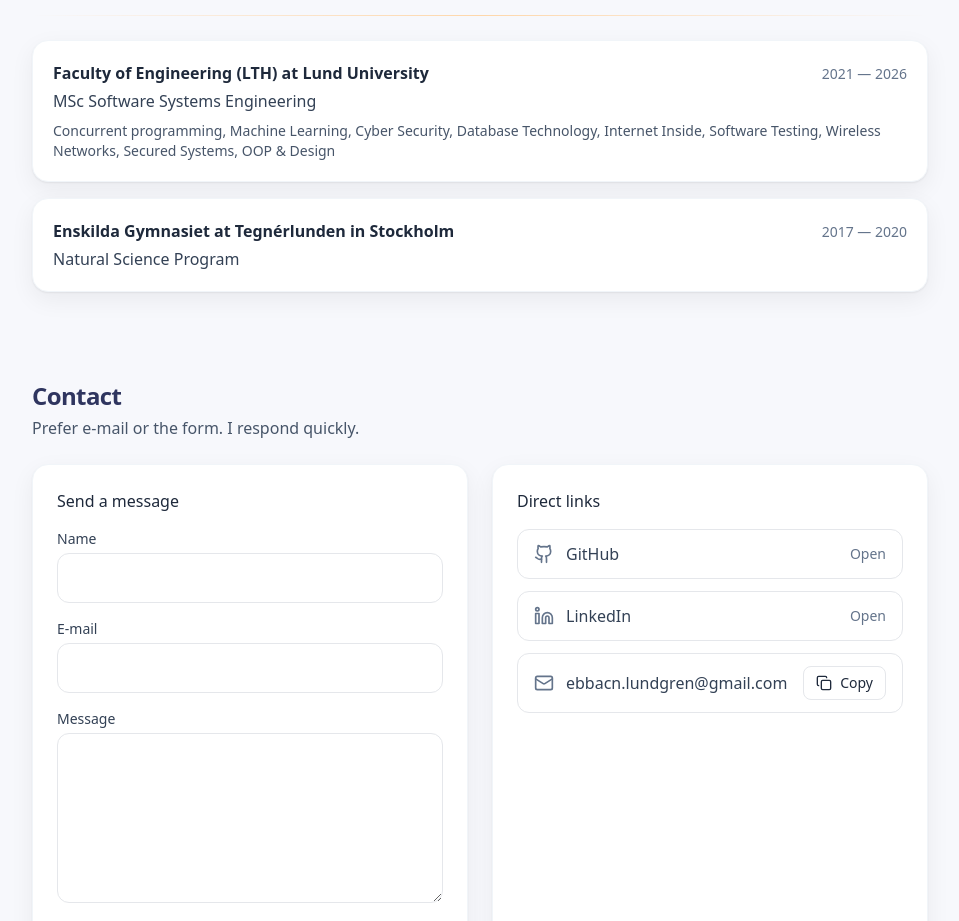
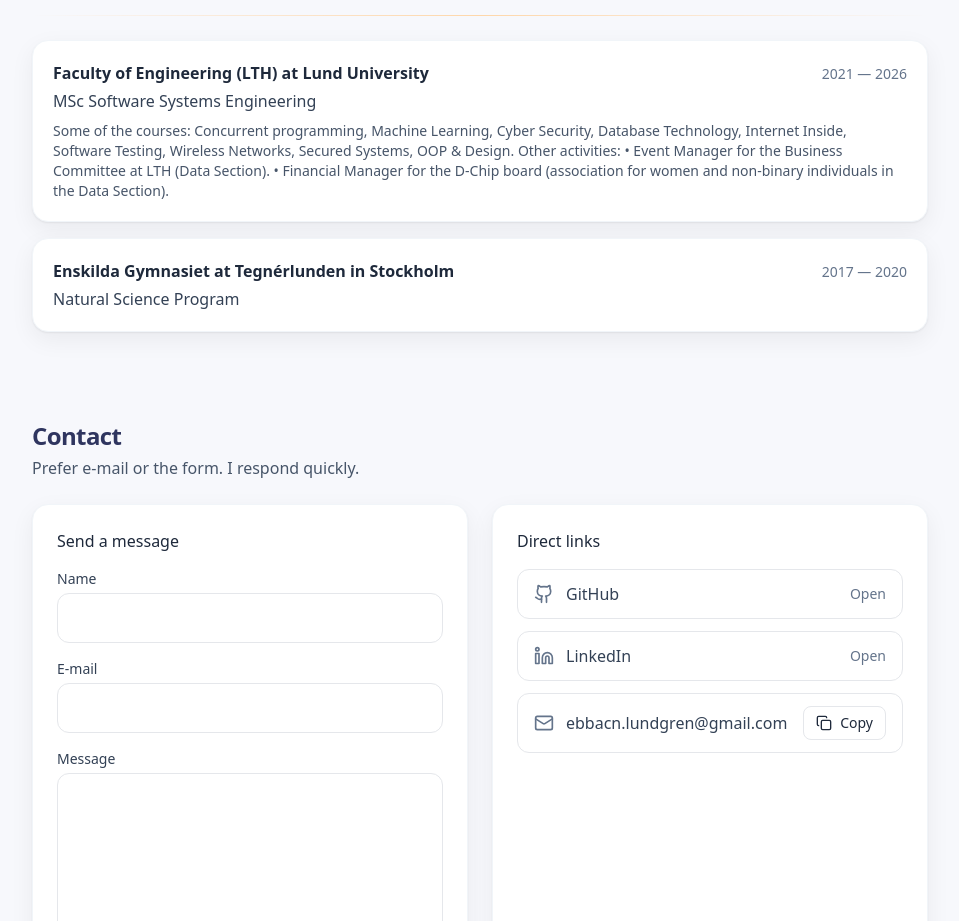
Before and after one commit to EbbacnLundgren/portfolio, a Next.js app: page / in a window 1280 px wide. Shown: the part 2460-3381 px from the top of the page, without its empty margins (160-1119 px from the left). Built offline with nearby package versions, Linux system fonts and the light colour scheme.

Commit message:
Added extra information

```diff
--- a/content/data.ts
+++ b/content/data.ts
@@ -96,7 +96,13 @@ export const data = {
       school: "Faculty of Engineering (LTH) at Lund University",
       degree: "MSc Software Systems Engineering",
       period: "2021 — 2026",
-      details: "Concurrent programming, Machine Learning, Cyber Security, Database Technology, Internet Inside, Software Testing, Wireless Networks, Secured Systems, OOP & Design"
+      details: `
+      Some of the courses: Concurrent programming, Machine Learning, Cyber Security, Database Technology, Internet Inside, Software Testing, Wireless Networks, Secured Systems, OOP & Design.
+
+      Other activities:
+      • Event Manager for the Business Committee at LTH (Data Section).
+      • Financial Manager for the D-Chip board (association for women and non-binary individuals in the Data Section).
+      `
     },
     {
       school: "Enskilda Gymnasiet at Tegnérlunden in Stockholm",
```
